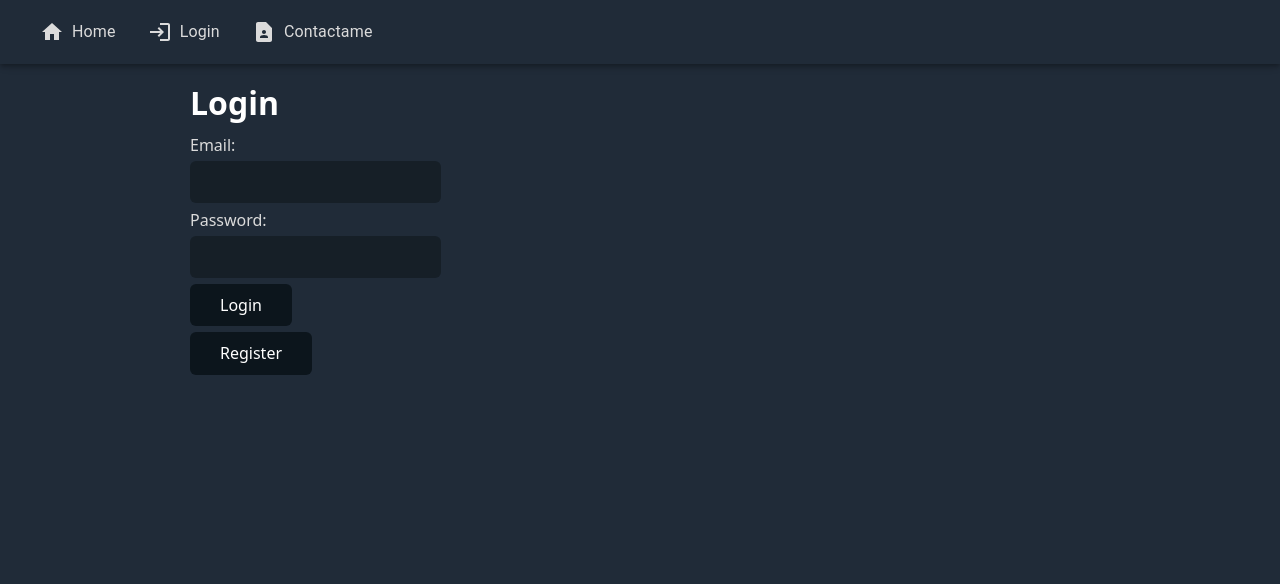
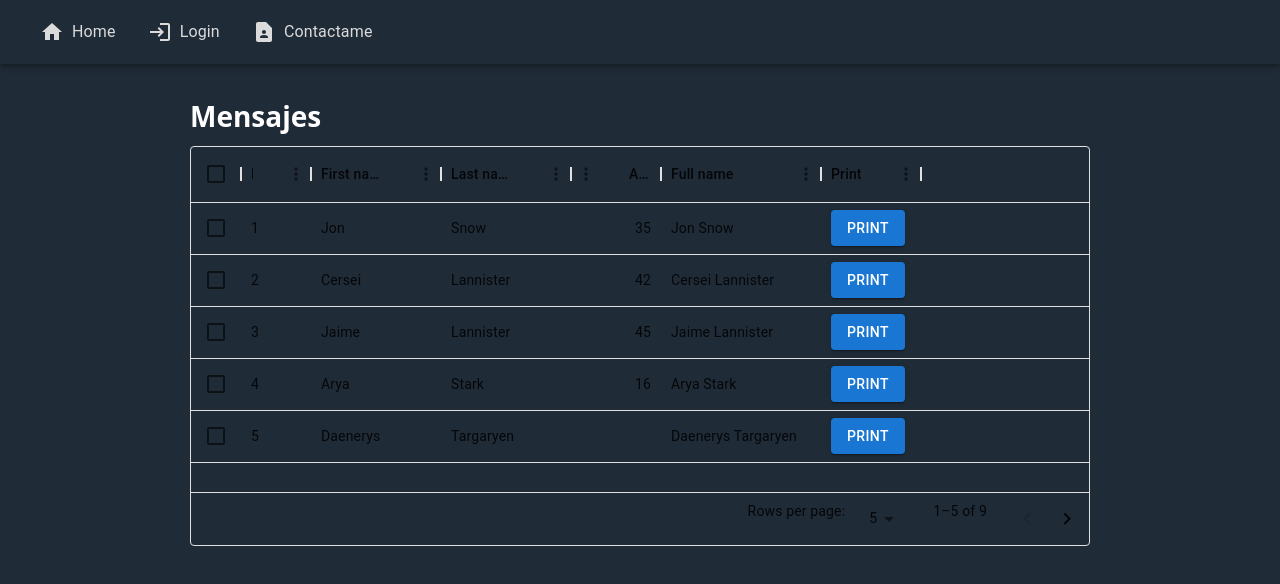
Before and after one commit to AlejandroRodriguezCastro/portfolio-finder, a React (Create React App) app: page /contact-list in a window 1280 px wide. Before the commit this address led to /login. Shown: the top 584 px of the page. Built offline with nearby package versions, Linux system fonts and the light colour scheme.

Commit message:
[ADD] Test datagrid

```diff
--- a/package.json
+++ b/package.json
@@ -6,7 +6,9 @@
     "@emotion/react": "^11.11.1",
     "@emotion/styled": "^11.11.0",
     "@mui/icons-material": "^5.13.7",
+    "@mui/lab": "^5.0.0-alpha.135",
     "@mui/material": "^5.13.6",
+    "@mui/x-data-grid": "^6.9.1",
     "@testing-library/jest-dom": "^5.16.5",
     "@testing-library/react": "^13.4.0",
     "@testing-library/user-event": "^13.5.0",
--- a/src/components/ContactList/ContactList.js
+++ b/src/components/ContactList/ContactList.js
@@ -1,22 +1,23 @@
-import ContactCard from './ContactCard'
+// import ContactCard from './ContactCard'
 import * as React from 'react'
-import Grid from '@mui/material/Grid'
-import { styled } from '@mui/material/styles'
+// import Grid from '@mui/material/Grid'
+// import { styled } from '@mui/material/styles'
+import ContactListTable from './ContactListTable'
 
-const useStyles = styled((theme) => ({
-  paper: {
-    padding: theme.spacing(1),
-    textAlign: 'center',
-    color: theme.palette.text.secondary
-  }
-}))
+// const useStyles = styled((theme) => ({
+//   paper: {
+//     padding: theme.spacing(1),
+//     textAlign: 'center',
+//     color: theme.palette.text.secondary
+//   }
+// }))
 
 export default function ContactList () {
-  const classes = useStyles()
+  // const classes = useStyles()
   return (
-    <div>
-      <h3> Ex 4: Responsive Material UI Grid </h3>
-      <Grid container spacing={1}>
+    <div style={{ marginTop: '100px' }}>
+      <h3> Mensajes </h3>
+      {/* <Grid container spacing={1}>
         <Grid item classes={classes}>
           <ContactCard />
         </Grid>
@@ -28,8 +29,8 @@ export default function ContactList () {
         </Grid>
         <Grid item classes={classes}>
           <ContactCard />
-        </Grid>
-      </Grid>
+        </Grid> */}
+      <ContactListTable />
     </div>
     // <Box sx={{ flexGrow: 1 }}>
     //   <Grid container spacing={2}>
--- /dev/null
+++ b/src/components/ContactList/ContactListTable.js
@@ -0,0 +1,84 @@
+import * as React from 'react'
+import { DataGrid } from '@mui/x-data-grid'
+import { Button } from '@mui/material'
+
+const handleClick = (event, cellValues) => {
+  console.log(cellValues.row)
+}
+
+const handleCellClick = (param, event) => {
+  event.stopPropagation()
+}
+
+const handleRowClick = (param, event) => {
+  event.stopPropagation()
+}
+
+const columns = [
+  { field: 'id', headerName: 'ID', width: 70 },
+  { field: 'firstName', headerName: 'First name', width: 130 },
+  { field: 'lastName', headerName: 'Last name', width: 130 },
+  {
+    field: 'age',
+    headerName: 'Age',
+    type: 'number',
+    width: 90
+  },
+  {
+    field: 'fullName',
+    headerName: 'Full name',
+    description: 'This column has a value getter and is not sortable.',
+    sortable: false,
+    width: 160,
+    valueGetter: (params) =>
+      `${params.row.firstName || ''} ${params.row.lastName || ''}`
+  },
+  {
+    field: 'Print',
+    renderCell: (cellValues) => {
+      return (
+        <Button
+          variant='contained'
+          color='primary'
+          onClick={(event) => {
+            handleClick(event, cellValues)
+          }}
+        >
+          Print
+        </Button>
+      )
+    }
+  }
+]
+
+const rows = [
+  { id: 1, lastName: 'Snow', firstName: 'Jon', age: 35 },
+  { id: 2, lastName: 'Lannister', firstName: 'Cersei', age: 42 },
+  { id: 3, lastName: 'Lannister', firstName: 'Jaime', age: 45 },
+  { id: 4, lastName: 'Stark', firstName: 'Arya', age: 16 },
+  { id: 5, lastName: 'Targaryen', firstName: 'Daenerys', age: null },
+  { id: 6, lastName: 'Melisandre', firstName: null, age: 150 },
+  { id: 7, lastName: 'Clifford', firstName: 'Ferrara', age: 44 },
+  { id: 8, lastName: 'Frances', firstName: 'Rossini', age: 36 },
+  { id: 9, lastName: 'Roxie', firstName: 'Harvey', age: 65 }
+]
+
+export default function ContactListTable () {
+  return (
+    <div style={{ height: 400, width: '100%' }}>
+      <DataGrid
+        rows={rows}
+        columns={columns}
+        initialState={{
+          pagination: {
+            paginationModel: { page: 0, pageSize: 5 }
+          }
+        }}
+        pageSizeOptions={[5, 10]}
+        checkboxSelection
+        onCellClick={handleCellClick}
+        onRowClick={handleRowClick}
+      />
+    </div>
+  )
+}
--- /dev/null
+++ b/src/components/Home/Experience.js
@@ -0,0 +1,110 @@
+import * as React from 'react'
+import Timeline from '@mui/lab/Timeline'
+import TimelineItem from '@mui/lab/TimelineItem'
+import TimelineSeparator from '@mui/lab/TimelineSeparator'
+import TimelineConnector from '@mui/lab/TimelineConnector'
+import TimelineContent from '@mui/lab/TimelineContent'
+import TimelineOppositeContent from '@mui/lab/TimelineOppositeContent'
+import TimelineDot from '@mui/lab/TimelineDot'
+import Typography from '@mui/material/Typography'
+
+export default function CustomizedTimeline () {
+  return (
+    <Timeline position='alternate'>
+      <TimelineItem>
+        <TimelineOppositeContent
+          sx={{ m: 'auto 0' }}
+          align='right'
+          variant='body2'
+          color='text'
+        >
+          Present
+        </TimelineOppositeContent>
+        <TimelineSeparator>
+          <TimelineConnector />
+          <TimelineDot />
+          <TimelineConnector />
+        </TimelineSeparator>
+        <TimelineContent sx={{ py: '12px', px: 2 }}>
+          <Typography variant='h5' component='span'>
+            Boehringer Ingelheim
+          </Typography>
+          <Typography variant='subtitle1'>CyberSecurity Automation</Typography>
+          <Typography variant='body2'>Automatizaciones de Azure Sentinel, Service Now</Typography>
+          <Typography variant='body2'>Programación en Python</Typography>
+          <Typography variant='body2'>Dialogo activo con stake holders</Typography>
+        </TimelineContent>
+      </TimelineItem>
+      <TimelineItem>
+        <TimelineOppositeContent
+          sx={{ m: 'auto 0' }}
+          variant='body2'
+          color='text'
+        >
+          2021-2023
+        </TimelineOppositeContent>
+        <TimelineSeparator>
+          <TimelineConnector />
+          <TimelineDot />
+          <TimelineConnector />
+        </TimelineSeparator>
+        <TimelineContent sx={{ py: '12px', px: 2 }}>
+          <Typography variant='h5' component='span'>
+            Loni
+          </Typography>
+          <Typography variant='subtitle1'>Network Automation Engineer</Typography>
+          <Typography variant='body2'>Automatizaciones de redes</Typography>
+          <Typography variant='body2'>Programación en Python</Typography>
+          <Typography variant='body2'>Manejo de Django DRF</Typography>
+        </TimelineContent>
+      </TimelineItem>
+      <TimelineItem>
+        <TimelineOppositeContent
+          sx={{ m: 'auto 0' }}
+          align='right'
+          variant='body2'
+          color='text'
+        >
+          2020-2021
+        </TimelineOppositeContent>
+        <TimelineSeparator>
+          <TimelineConnector />
+          <TimelineDot />
+          <TimelineConnector />
+        </TimelineSeparator>
+        <TimelineContent sx={{ py: '12px', px: 2 }}>
+          <Typography variant='h5' component='span'>
+            Telecom
+          </Typography>
+          <Typography variant='subtitle1'>Network Automation Engineer</Typography>
+          <Typography variant='body2'>Automatizaciones de redes Cisco y Huawei</Typography>
+          <Typography variant='body2'>Creacion de Framework de trabajo</Typography>
+          <Typography variant='body2'>Coordinación de celula</Typography>
+        </TimelineContent>
+      </TimelineItem>
+      <TimelineItem>
+        <TimelineOppositeContent
+          sx={{ m: 'auto 0' }}
+          variant='body2'
+          color='text'
+        >
+          2019-2020
+        </TimelineOppositeContent>
+        <TimelineSeparator>
+          <TimelineConnector />
+          <TimelineDot />
+          <TimelineConnector />
+        </TimelineSeparator>
+        <TimelineContent sx={{ py: '12px', px: 2 }}>
+          <Typography variant='h5' component='span'>
+            Telecom
+          </Typography>
+          <Typography variant='subtitle1'>DevOps Engineer</Typography>
+          <Typography variant='body2'>Automatizaciones de servidores</Typography>
+          <Typography variant='body2'>Creación de ambiente en Linux</Typography>
+          <Typography variant='body2'>Pipelines CI/CD</Typography>
+        </TimelineContent>
+      </TimelineItem>
+    </Timeline>
+  )
+}
--- a/src/components/Home/HardSkillsCarousel.js
+++ b/src/components/Home/HardSkillsCarousel.js
@@ -1,6 +1,6 @@
 import React from 'react'
 import Carousel from 'react-material-ui-carousel'
-import './example.css'
+import './carouselstyle.css'
 
 import {
   Card,
--- a/src/pages/Home.js
+++ b/src/pages/Home.js
@@ -1,5 +1,6 @@
 import React from 'react'
 import HardSkillsCarousel from '../components/Home/HardSkillsCarousel'
+import Experience from '../components/Home/Experience'
 import { Grid, Typography } from '@mui/material'
 
 function Home () {
@@ -35,6 +36,9 @@ function Home () {
         </Grid>
       </div>
       <div>
+        <Experience />
+      </div>
+      <div>
         <HardSkillsCarousel />
       </div>
     </>
--- a/src/routes/Routes.js
+++ b/src/routes/Routes.js
@@ -3,21 +3,22 @@ import Home from '../pages/Home'
 import Login from '../components/Login/Login'
 import Contact from '../components/Contact/Contact'
 import Navbar from '../components/AppBar/Navbar'
-import { useContext } from 'react'
-import { AuthContext } from '../utils/AuthContext'
+// import { useContext } from 'react'
+// import { AuthContext } from '../utils/AuthContext'
 import ContactList from '../components/ContactList/ContactList'
 import Register from '../components/Login/Register'
 
 export const RouteMap = () => {
-  const { authenticated } = useContext(AuthContext)
+  // const { authenticated } = useContext(AuthContext)
   return (
     <Router>
       <Navbar />
       <Routes>
-        <Route
+        {/* <Route
           path='/contact-list'
           element={authenticated ? <ContactList /> : <Navigate to='/login' />}
-        />
+        /> */}
+        <Route path='/contact-list' element={<ContactList />} />
         <Route path='/' element={<Home />} />
         <Route path='/login' element={<Login />} />
         <Route path='/contact' element={<Contact />} />
```
Also changed, not shown: src/components/Home/carouselstyle.css (renamed from src/components/Home/example.css), 1 other file (tests, documents, lock files or other folders).
